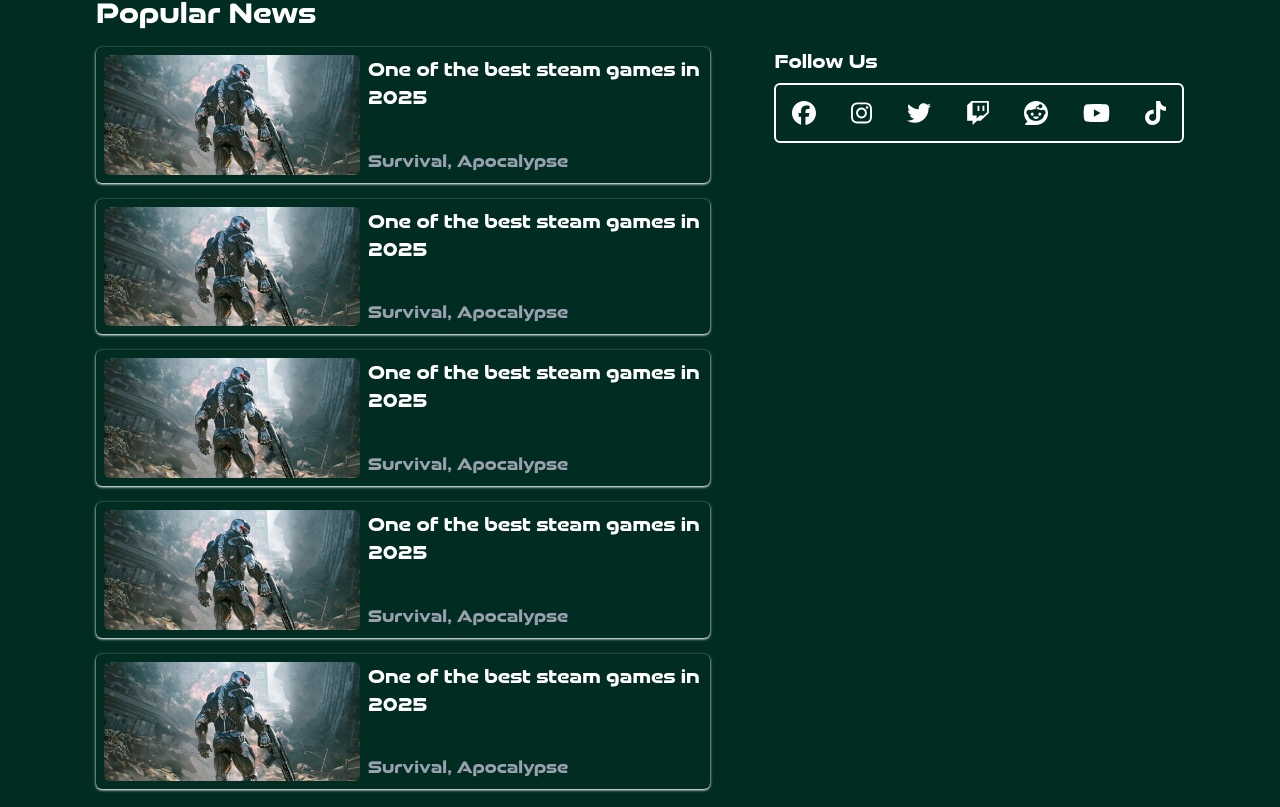
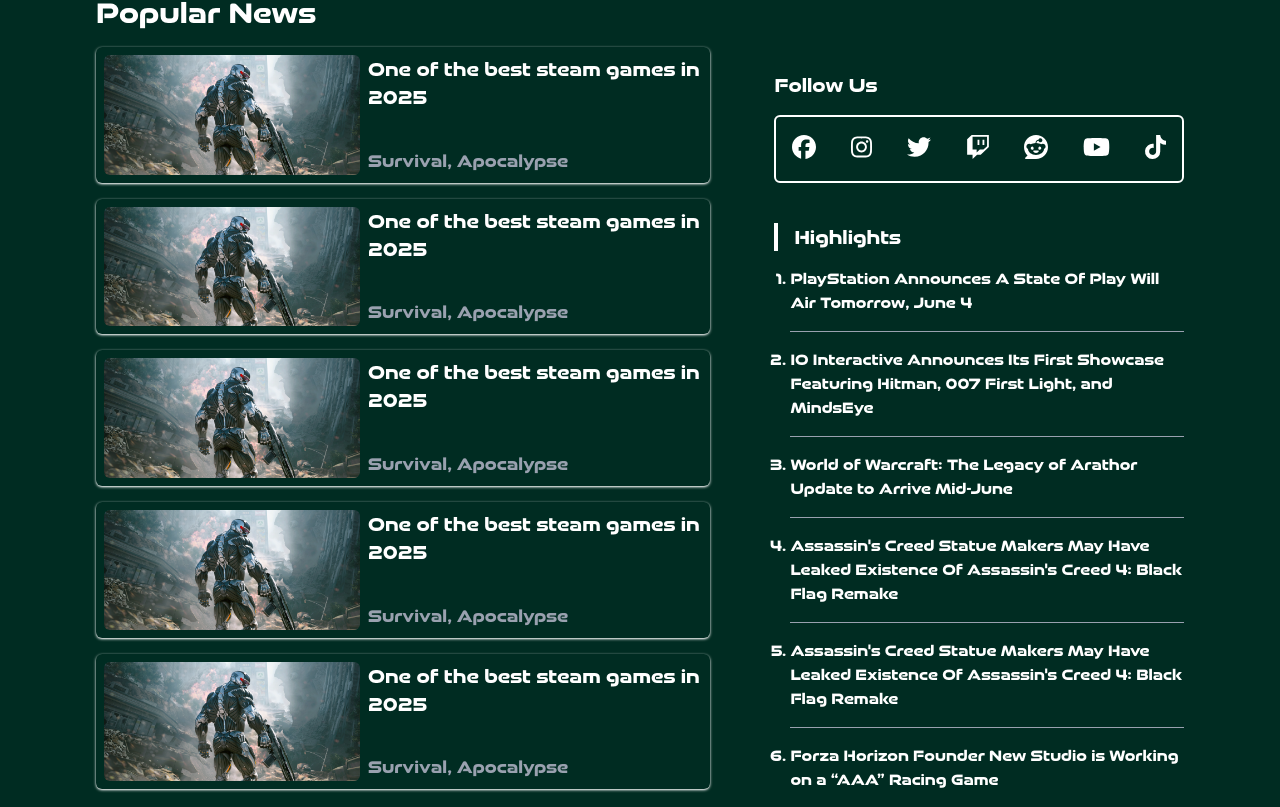
Before and after one commit to PeeOops/bloggies, a React (Vite) app in the folder frontend/: page /news in a window 1280 px wide. Shown: the part 993-1800 px from the top of the page. Built offline with nearby package versions, Linux system fonts and the light colour scheme.

Commit message:
Added highlights

```diff
--- a/frontend/src/components/Navigation.jsx
+++ b/frontend/src/components/Navigation.jsx
@@ -15,8 +15,8 @@
         <>
             <div className="flex flex-col md:flex-row md:justify-between gap-4 text-white mx-4 md:mx-24 md:text-lg">
                 <div className="flex flex-row items-center justify-between">
-                    <FontAwesomeIcon onClick={() => handleClickNav()} role="button" icon={faBars} className="text-xl md:invisible" />
-                    <h1 role="button" className="text-xl md:text-md text-center md:text-left my-4">Bloggies</h1>
+                    <FontAwesomeIcon onClick={() => handleClickNav()} role="button" icon={faBars} className="text-xl md:invisible cursor-pointer" />
+                    <Link to="/" role="button" className="text-xl md:text-md text-center md:text-left my-4">Bloggies</Link>
                 </div>
                 <div className={`md:flex flex flex-col md:flex-row gap-6 mb-4 ${!isMenu ? "hidden" : ""} `}>
                     <ul className="flex flex-col md:flex-row items-start md:items-center gap-4 bg-green-900 md:bg-transparent text-white p-2 border-white border-1 md:border-0 rounded-md shadow-white shadow-md md:rounded-none md:shadow-none ">
--- a/frontend/src/pages/News.jsx
+++ b/frontend/src/pages/News.jsx
@@ -206,23 +206,35 @@
                         <p role="button" className="text-white text-end cursor-pointer">Show more...</p>
                     </div>
 
-                    <div className="flex flex-col gap-2">
-                        <h1 className="text-xl md:text-xl">Follow Us</h1>
+                    <div className="flex flex-col gap-4">
+                        <h1 className="text-xl md:text-xl mt-6">Follow Us</h1>
                         <div className="flex flex-row justify-between md:gap-8 p-4 border-2 border-white text-xl rounded-md md:text-2xl w-full">
-                            <FontAwesomeIcon role="button" icon={faFacebook} />
-                            <FontAwesomeIcon role="button" icon={faInstagram} />
-                            <FontAwesomeIcon role="button" icon={faTwitter} />
-                            <FontAwesomeIcon role="button" icon={faTwitch} />
-                            <FontAwesomeIcon role="button" icon={faReddit} />
-                            <FontAwesomeIcon role="button" icon={faYoutube} />
-                            <FontAwesomeIcon role="button" icon={faTiktok} />
+                            <a href=""><FontAwesomeIcon role="button" className="cursor-pointer" icon={faFacebook} /></a>
+                            <a href=""><FontAwesomeIcon role="button" className="cursor-pointer" icon={faInstagram} /></a>
+                            <a href=""><FontAwesomeIcon role="button" className="cursor-pointer" icon={faTwitter} /></a>
+                            <a href=""><FontAwesomeIcon role="button" className="cursor-pointer" icon={faTwitch} /></a>
+                            <a href=""><FontAwesomeIcon role="button" className="cursor-pointer" icon={faReddit} /></a>
+                            <a href=""><FontAwesomeIcon role="button" className="cursor-pointer" icon={faYoutube} /></a>
+                            <a href=""><FontAwesomeIcon role="button" className="cursor-pointer" icon={faTiktok} /></a>
                         </div>
+                        <h1 className="text-xl md:text-xl mt-6 border-l-4 border-white pl-4">Highlights</h1>
+                        <ol className="flex flex-col gap-4 list-decimal pl-4">
+                            <li role="button" className="line-clamps-3 border-b-1 border-gray-400 pb-4">PlayStation Announces A State Of Play Will Air Tomorrow, June 4</li>
+                            <li role="button" className="border-b-1 border-gray-400 pb-4">IO Interactive Announces Its First Showcase Featuring Hitman, 007 First Light, and MindsEye</li>
+                            <li role="button" className="border-b-1 border-gray-400 pb-4">World of Warcraft: The Legacy of Arathor Update to Arrive Mid-June</li>
+                            <li role="button" className="border-b-1 border-gray-400 pb-4">Assassin's Creed Statue Makers May Have Leaked Existence Of Assassin's Creed 4: Black Flag Remake</li>
+                            <li role="button" className="border-b-1 border-gray-400 pb-4">Assassin's Creed Statue Makers May Have Leaked Existence Of Assassin's Creed 4: Black Flag Remake</li>
+                            <li role="button">Forza Horizon Founder New Studio is Working on a “AAA” Racing Game</li>
+                        </ol>
                     </div>
                 </div>
 
 
             </div>
             {/* Top Rated News */}
+            <div className="flex flex-col gap-4 bg-emerald-950 py-8 px-4 md:px-24 text-white">
+                <h1 className="text-xl md:text-3xl">Top Rated News</h1>
+            </div>
             {/* Footer */}
             <Footer />
         </>
```
